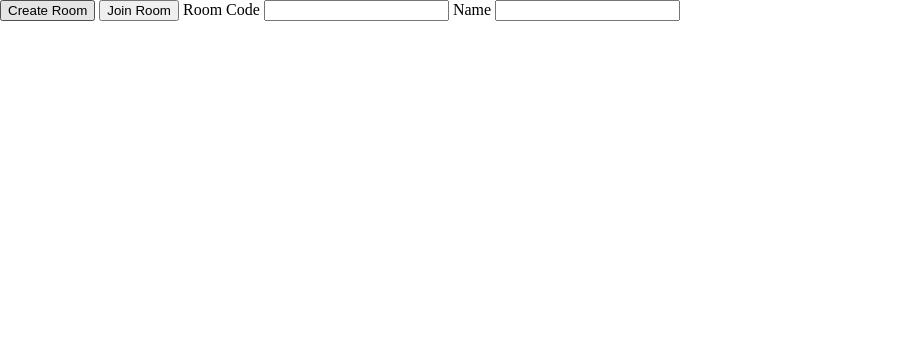
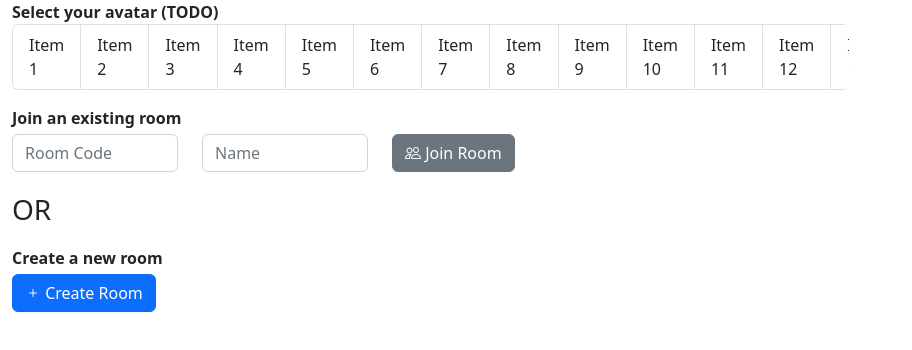
Before and after one commit to thatbr4d/webxr_multiuser_collab, a website built with Vite: page index.html in a window 1280 px wide. Shown: the whole page, without its empty margins (0-912 px from the left). Built offline with nearby package versions, Linux system fonts and the light colour scheme; what colyseus.js would draw is missing.

Commit message:
add bootstrap and do some formatting

```diff
--- a/index.html
+++ b/index.html
@@ -3,18 +3,65 @@
 	<head>
 		<meta charset="utf-8">
 		<title>WebXR Collab</title>
+		<link href="https://cdn.jsdelivr.net/npm/bootstrap@5.2.3/dist/css/bootstrap.min.css" rel="stylesheet" integrity="sha384-rbsA2VBKQhggwzxH7pPCaAqO46MgnOM80zW1RWuH61DGLwZJEdK2Kadq2F9CUG65" crossorigin="anonymous">
+		  <!-- Bootstrap Font Icon CSS -->
+		  <link rel="stylesheet" href="https://cdn.jsdelivr.net/npm/bootstrap-icons@1.10.2/font/bootstrap-icons.css">
 		<style>
 			body { margin: 0; }
 		</style>
 	</head>
 	<body>
-		<div id="CreateJoinRoomWrapper" style="position: absolute; z-index: 5;">
-			<button type="button" id="BtnCreateRoom" >Create Room</button>
-			<button type="button" id="BtnJoinRoom" >Join Room</button>
-			<label for="RoomCode">Room Code</label>
-			<input id="RoomCode" type="text" />
-			<label for="UserName">Name</label>
-			<input id="UserName" type="text" />
+		<div id="CreateJoinRoomWrapper" class="container-lg" style="position: absolute; z-index: 5;">
+			<div class="row mb-3">
+				<div class="col">
+					<span class="fw-bold">Select your avatar (TODO)</span>
+					<ul class="list-group list-group-horizontal position-relative overflow-auto w-75">
+						<li class="list-group-item">Item 1</li>
+						<li class="list-group-item">Item 2</li>
+						<li class="list-group-item">Item 3</li>
+						<li class="list-group-item">Item 4</li>
+						<li class="list-group-item">Item 5</li>
+						<li class="list-group-item">Item 6</li>
+						<li class="list-group-item">Item 7</li>
+						<li class="list-group-item">Item 8</li>
+						<li class="list-group-item">Item 9</li>
+						<li class="list-group-item">Item 10</li>
+						<li class="list-group-item">Item 11</li>
+						<li class="list-group-item">Item 12</li>
+						<li class="list-group-item">Item 13</li>
+						<li class="list-group-item">Item 14</li>
+						<li class="list-group-item">Item 15</li>
+						<li class="list-group-item">Item 16</li>
+						<li class="list-group-item">Item 17</li>
+						<li class="list-group-item">Item 18</li>
+						<li class="list-group-item">Item 19</li>
+						<li class="list-group-item">Item 20</li>
+					</ul>
+				</div>
+			</div>
+
+
+			<div class="pb-1">
+				<span class="fw-bold">Join an existing room</span>
+			</div>
+			<div class="row">
+				<div class="col-2">
+				  <input type="text" class="form-control" placeholder="Room Code" aria-label="Room Code" id="RoomCode">
+				</div>
+				<div class="col-2">
+				  <input type="text" class="form-control" placeholder="Name" aria-label="Name" id="UserName">
+				</div>
+				<div class="col-2">
+					<button type="button" class="btn btn-secondary" id="BtnJoinRoom"><span class="bi-people"></span> Join Room</button>
+				</div>
+			</div>
+			<div class="fs-3 mt-3">OR</div>
+			<div class="mt-3 pb-1">
+				<span class="fw-bold">Create a new room</span>
+			</div>
+			<div>
+				<button type="button" class="btn btn-primary" id="BtnCreateRoom" ><span class="bi-plus"></span> Create Room</button>
+			</div>
 		</div>
 
 		<div id="GoBackWrapper">
```
